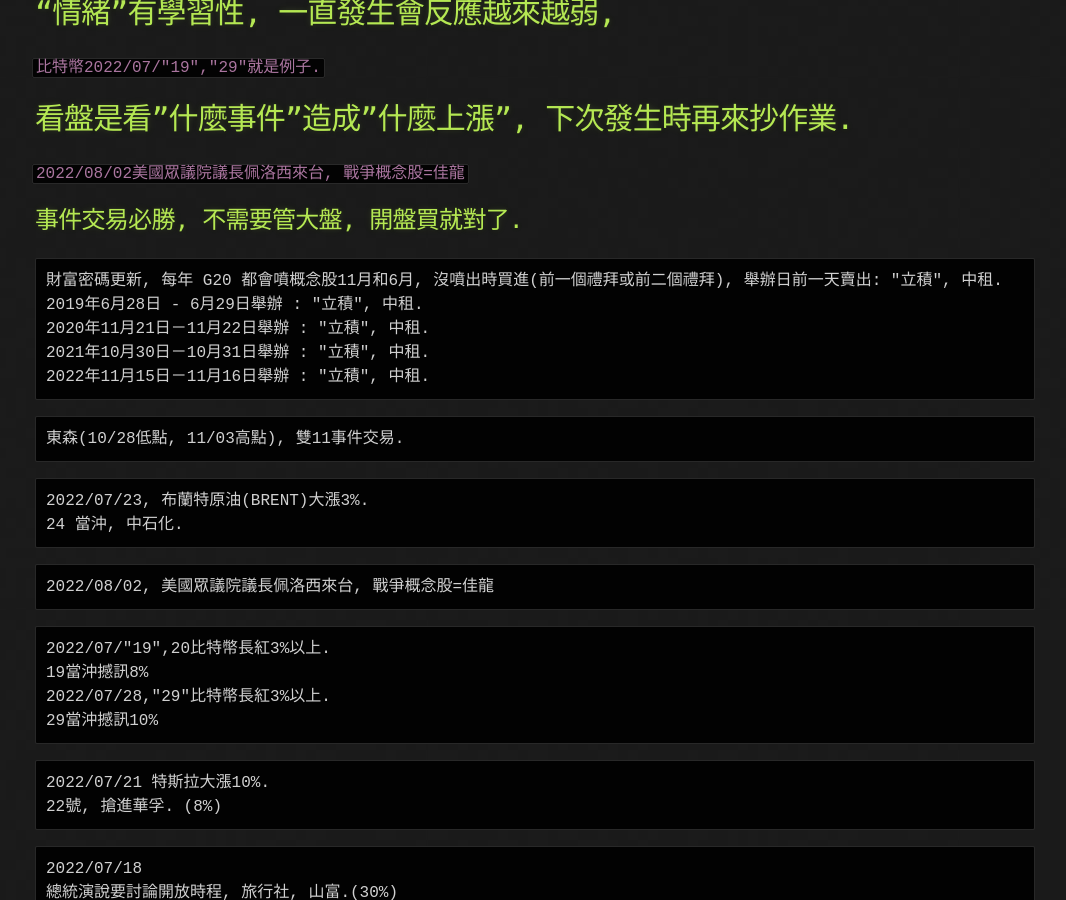
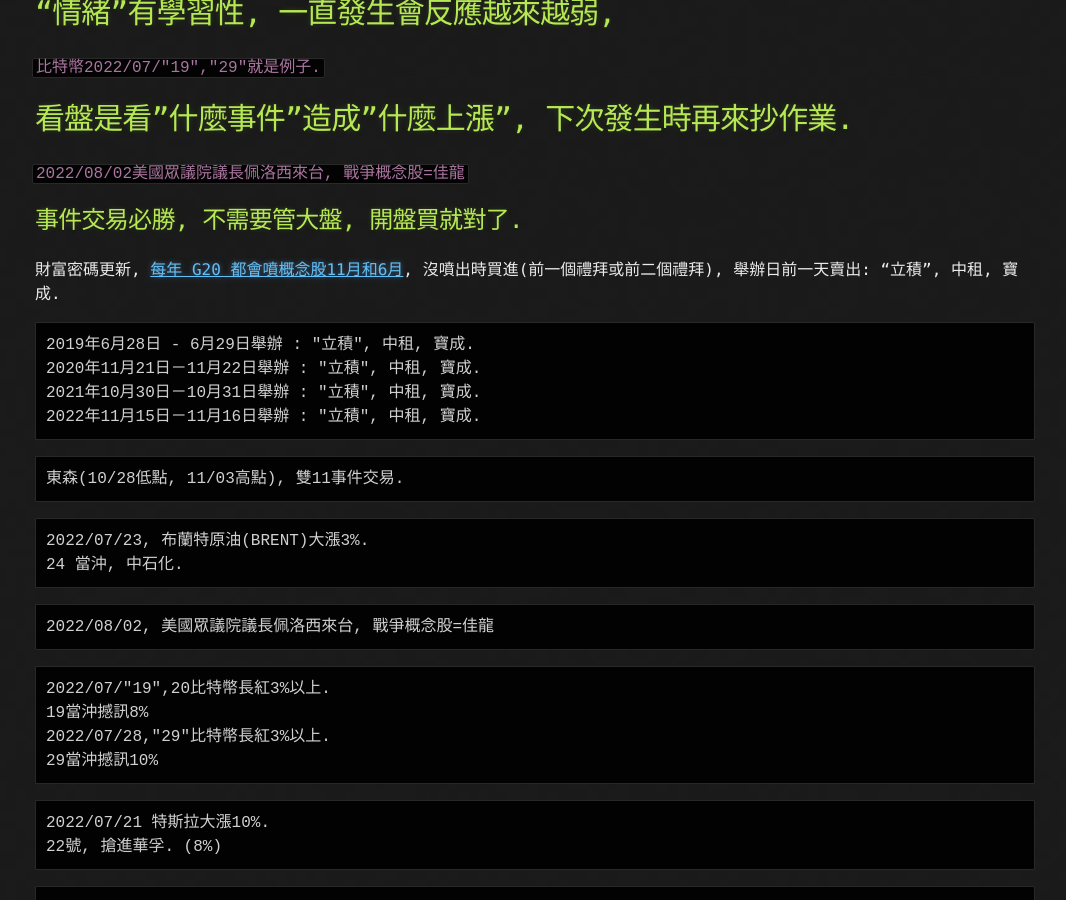
Before and after one commit to lepg5487/Stock_God, a Jekyll site: the page built from experience.md, in a window 1280 px wide and 900 px high, scrolled down 455 px. Shown: the whole window, without its empty margins (105-1171 px from the left). Built offline with Jekyll 4.4.1, drawn with Linux system fonts in a browser that asks for light colours; our own code applies the rules of GitHub Pages for plain Markdown files.

Commit message:
Update experience.md

````diff
--- a/experience.md
+++ b/experience.md
@@ -12,12 +12,12 @@
 `2022/08/02美國眾議院議長佩洛西來台, 戰爭概念股=佳龍`
 ## 事件交易必勝, 不需要管大盤, 開盤買就對了.
 
+財富密碼更新, [每年 G20 都會噴概念股11月和6月](https://zh.wikipedia.org/zh-tw/%E4%BA%8C%E5%8D%81%E5%9C%8B%E9%9B%86%E5%9C%98), 沒噴出時買進(前一個禮拜或前二個禮拜), 舉辦日前一天賣出: "立積", 中租, 寶成.
 ```
-財富密碼更新, 每年 G20 都會噴概念股11月和6月, 沒噴出時買進(前一個禮拜或前二個禮拜), 舉辦日前一天賣出: "立積", 中租.
-2019年6月28日 - 6月29日舉辦 : "立積", 中租.
-2020年11月21日－11月22日舉辦 : "立積", 中租.
-2021年10月30日－10月31日舉辦 : "立積", 中租.
-2022年11月15日－11月16日舉辦 : "立積", 中租.
+2019年6月28日 - 6月29日舉辦 : "立積", 中租, 寶成.
+2020年11月21日－11月22日舉辦 : "立積", 中租, 寶成.
+2021年10月30日－10月31日舉辦 : "立積", 中租, 寶成.
+2022年11月15日－11月16日舉辦 : "立積", 中租, 寶成.
 ```
 ```
 東森(10/28低點, 11/03高點), 雙11事件交易.
````
